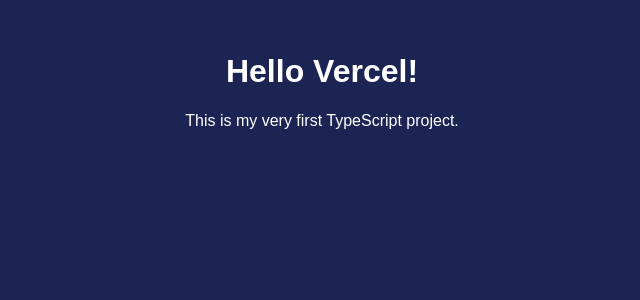
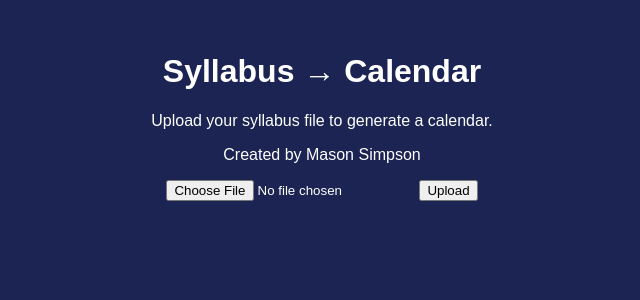
Before and after one commit to MasonSimpson/Syllabus-Calendar, a Next.js app: page / in a window 1280 px wide. Shown: the top 300 px of the page, without its empty margins (318-958 px from the left). Built offline with nearby package versions, Linux system fonts and the light colour scheme.

Commit message:
Added upload functionality. Edited look of the page slightly .

```diff
--- a/app/layout.tsx
+++ b/app/layout.tsx
@@ -2,7 +2,7 @@
 import "./globals.css";
 
 export const metadata: Metadata = {
-  title: "Syllabus Calendar Generator",
+  title: "Syllabus → Calendar",
   description: "Created by Mason Simpson",
 };
 
--- a/app/page.tsx
+++ b/app/page.tsx
@@ -1,10 +1,49 @@
+"use client";
 
+// Upload syllabus file and display status messages
 
-export default function Home() {
-  return (
-    <main>
-      <h1>Hello Vercel!</h1>
-      <p>This is my very first TypeScript project.</p>
-    </main>
-  );
+import { useState } from "react";
+
+export default function UploadPage() {
+    const [status, setStatus] = useState<"idle" | "uploading" | "done" | "error">("idle");
+    const [error, setError] = useState<string>("");
+
+    async function handleSubmit(e: React.FormEvent<HTMLFormElement>) {
+        e.preventDefault();
+        setStatus("uploading");
+        setError("");
+
+        const form = e.currentTarget
+        const fd = new FormData(form);
+
+        try {
+            const res = await fetch("/api/upload", {
+                method: "POST",
+                body: fd,
+            });
+
+            if (!res.ok) throw new Error(`Upload failed: ${res.statusText}`);
+            setStatus("done");
+            form.reset();
+        } catch (err: any) {
+            setStatus("error");
+            setError(err?.message || "Upload failed");
+        }
+    }
+
+    return (
+        <main>
+            <h1>Syllabus → Calendar </h1>
+            <p>Upload your syllabus file to generate a calendar.</p>
+            <p>Created by Mason Simpson</p>
+            <form onSubmit={handleSubmit}>
+                <input type="file" name="syllabus" accept=".pdf,.doc,.docx,.txt" required />
+                <button type="submit" disabled={status === "uploading"}>
+                    {status === "uploading" ? "Uploading..." : "Upload"}
+                </button>
+            </form>
+            {status === "done" && <p>Upload successful!</p>}
+            {status === "error" && <p style={{ color: "red" }}>Error: {error}</p>}
+        </main>
+    );
 }
```
Also changed, not shown: app/api/upload/route.ts (added, +23 -0 lines).
